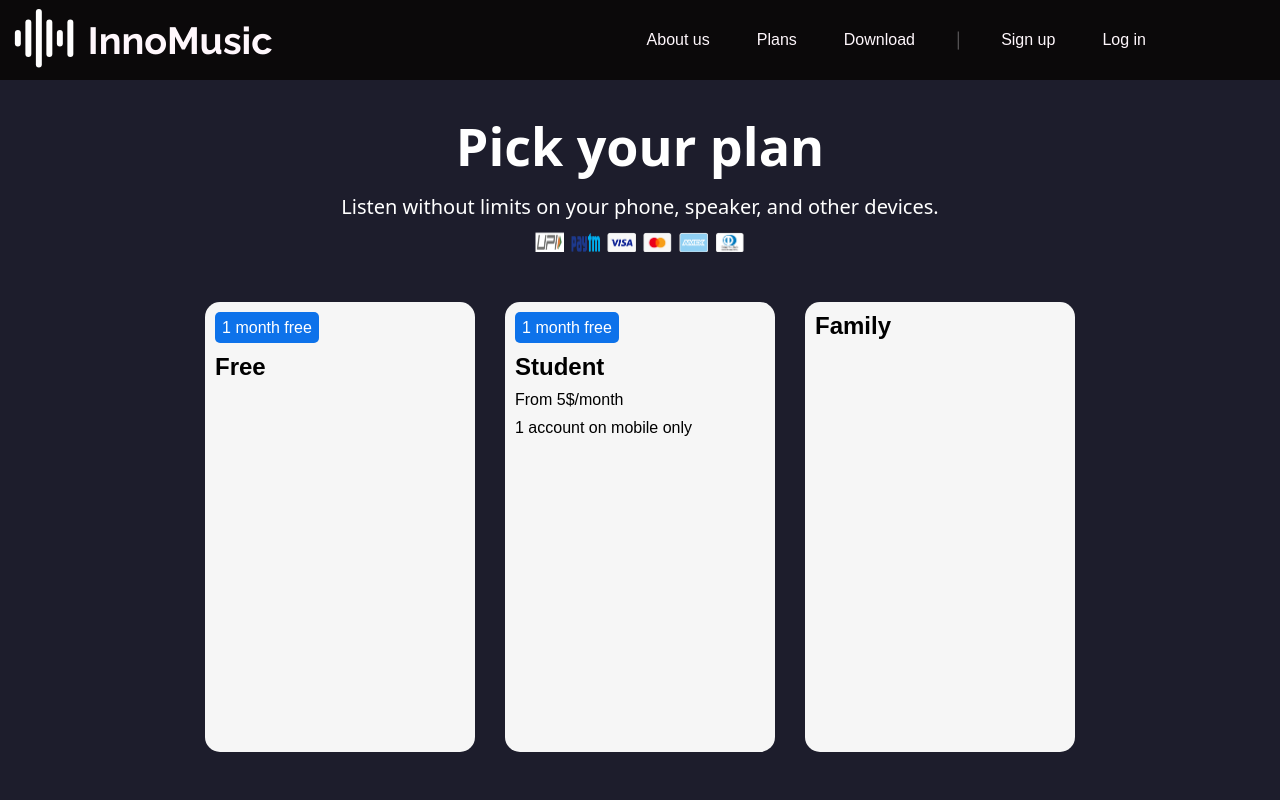
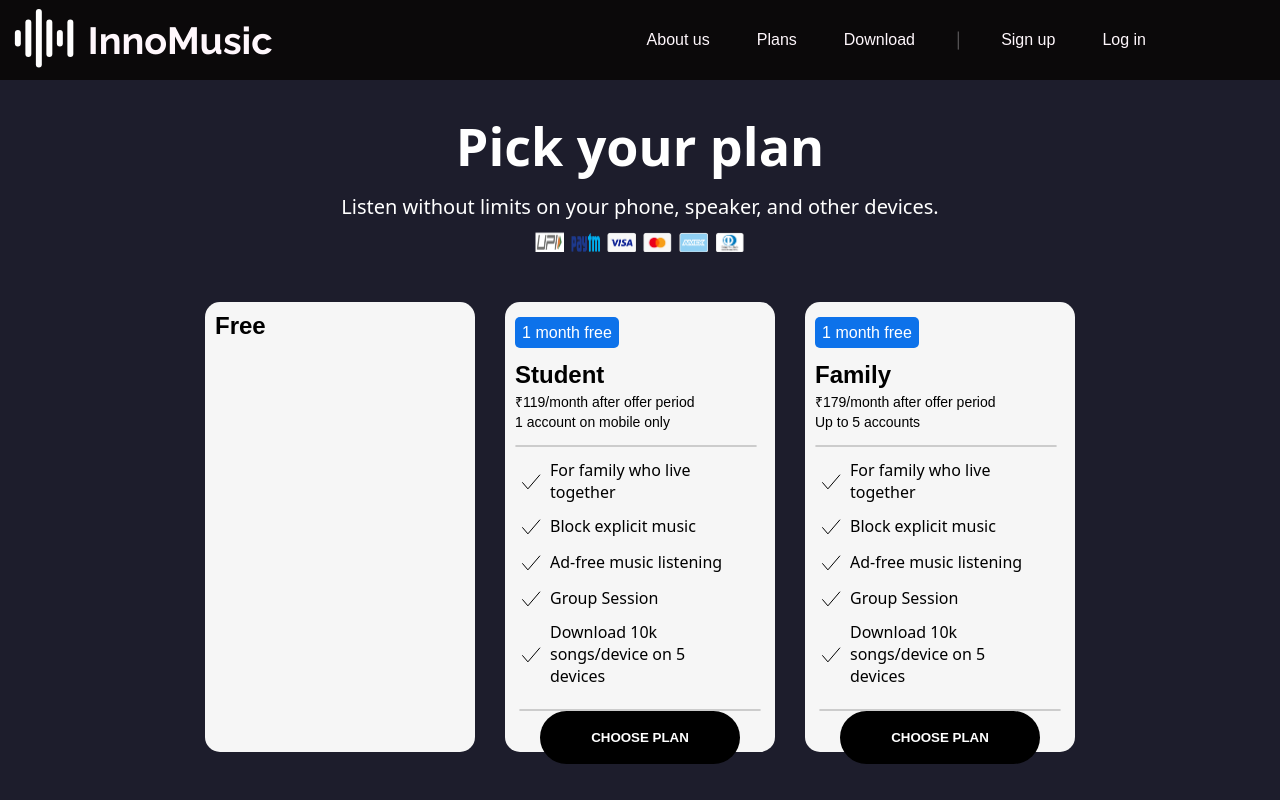
Before and after one commit to Reaction-team-FWD/InnoMusic-Frontend, a Next.js app: page /plans in a window 1280 px wide. Built offline with nearby package versions, Linux system fonts and the light colour scheme.

Commit message:
2 plans were added

```diff
--- a/src/app/(main)/plans/page.tsx
+++ b/src/app/(main)/plans/page.tsx
@@ -7,6 +7,7 @@ import diners from "/public/img/diners.png";
 import visa from "/public/img/visa.png";
 import paytm from "/public/img/paytm.png";
 import mc from "/public/img/mc.png";
+import benefit from "/public/svg/benefit.svg";
 
 export default function PlansPage() {
   return (
@@ -28,7 +29,6 @@ export default function PlansPage() {
       <div className={styles.planTypes}>
         <div className={styles.planType}>
           <div className={styles.planInfo}>
-            <div className={styles.planDiscount}>1 month free</div>
             <div className={styles.planTitle}>Free</div>
           </div>
         </div>
@@ -36,13 +36,84 @@ export default function PlansPage() {
           <div className={styles.planInfo}>
             <div className={styles.planDiscount}>1 month free</div>
             <div className={styles.planTitle}>Student</div>
-            <div className={styles.planCost}>From 5$/month</div>
-            <div className={styles.planConstraints}>1 account on mobile only</div>
+            <div className={styles.planCost}>₹119/month after offer period</div>
+            <div className={styles.planConstraints}>
+              1 account on mobile only
+            </div>
+            <div className={styles.delimeter}></div>
+          </div>
+          <div className={styles.planBenefits}>
+            <div className={styles.planBenefit}>
+              <Image src={benefit} width={24} height={26} alt="benefit" />
+              <div className={styles.planBenefitText}>
+                For family who live together
+              </div>
+            </div>
+            <div className={styles.planBenefit}>
+              <Image src={benefit} width={24} height={26} alt="benefit" />
+              <div className={styles.planBenefitText}>Block explicit music</div>
+            </div>
+            <div className={styles.planBenefit}>
+              <Image src={benefit} width={24} height={26} alt="benefit" />
+              <div className={styles.planBenefitText}>
+                Ad-free music listening
+              </div>
+            </div>
+            <div className={styles.planBenefit}>
+              <Image src={benefit} width={24} height={26} alt="benefit" />
+              <div className={styles.planBenefitText}>Group Session</div>
+            </div>
+            <div className={styles.planBenefit}>
+              <Image src={benefit} width={24} height={26} alt="benefit" />
+              <div className={styles.planBenefitText}>
+                Download 10k songs/device on 5 devices
+              </div>
+            </div>
+            <div className={styles.delimeter}></div>
+          </div>
+          <div className={styles.buyButtonContainer}>
+            <button className={styles.buyButton}>CHOOSE PLAN</button>
           </div>
         </div>
         <div className={styles.planType}>
           <div className={styles.planInfo}>
+            <div className={styles.planDiscount}>1 month free</div>
             <div className={styles.planTitle}>Family</div>
+            <div className={styles.planCost}>₹179/month after offer period</div>
+            <div className={styles.planConstraints}>Up to 5 accounts</div>
+            <div className={styles.delimeter}></div>
+          </div>
+          <div className={styles.planBenefits}>
+            <div className={styles.planBenefit}>
+              <Image src={benefit} width={24} height={26} alt="benefit" />
+              <div className={styles.planBenefitText}>
+                For family who live together
+              </div>
+            </div>
+            <div className={styles.planBenefit}>
+              <Image src={benefit} width={24} height={26} alt="benefit" />
+              <div className={styles.planBenefitText}>Block explicit music</div>
+            </div>
+            <div className={styles.planBenefit}>
+              <Image src={benefit} width={24} height={26} alt="benefit" />
+              <div className={styles.planBenefitText}>
+                Ad-free music listening
+              </div>
+            </div>
+            <div className={styles.planBenefit}>
+              <Image src={benefit} width={24} height={26} alt="benefit" />
+              <div className={styles.planBenefitText}>Group Session</div>
+            </div>
+            <div className={styles.planBenefit}>
+              <Image src={benefit} width={24} height={26} alt="benefit" />
+              <div className={styles.planBenefitText}>
+                Download 10k songs/device on 5 devices
+              </div>
+            </div>
+            <div className={styles.delimeter}></div>
+          </div>
+          <div className={styles.buyButtonContainer}>
+            <button className={styles.buyButton}>CHOOSE PLAN</button>
           </div>
         </div>
       </div>
--- a/src/app/(main)/plans/plans.module.scss
+++ b/src/app/(main)/plans/plans.module.scss
@@ -62,7 +62,7 @@
   align-items: flex-start;
   margin-left: 10px;
   margin-top: 10px;
-  gap: 10px;
+  gap: 3px;
 }
 .planDiscount {
   display: flex;
@@ -74,4 +74,70 @@
   background-color: #0d72ea;
   border-radius: 5px;
   color: #ffffff;
+  margin-top: 5px;
+  margin-bottom: 10px;
 }
+.planCost, .planConstraints {
+  font-size: 14px;
+}
+
+.delimeter {
+  margin-top: 12px;
+  width: 240px;
+  height: 0.1px;
+  border: 1.3px solid #CCCCCC;
+  border-radius: 5px;
+}
+
+.planBenefits {
+  display: flex;
+  flex-direction: column;
+  justify-content: left;
+  margin-top: 12px;
+  margin-left: 14px;
+  gap: 10px;
+}
+
+.planBenefit {
+  display: flex;
+  flex-direction: row;
+  align-items: center;
+  gap: 7px;
+}
+
+.planBenefitText {
+  display: flex;
+  justify-content: center;
+  align-items: center;
+  max-width: 75%;
+}
+
+.planBenefitIcon {
+  width: 24px;
+  height: 25px;
+  fill: none;
+}
+
+.buyButton {
+  font-weight: 600;
+  width: 200px;
+  padding: 4px 15px;
+  cursor: pointer;
+  border-radius: 500px;
+  border: 15px solid transparent;
+  text-decoration: none;
+  color: #ffffff;
+  background-color: #000000;
+  transition: all 0.3s ease;
+}
+
+.buyButton:hover {
+  transform: scale(1.1);
+}
+
+.buyButtonContainer {
+  margin: auto 0;
+  display: flex;
+  justify-content: center;
+  align-items: center;
+}
```
Also changed, not shown: public/svg/benefit.svg (added).
